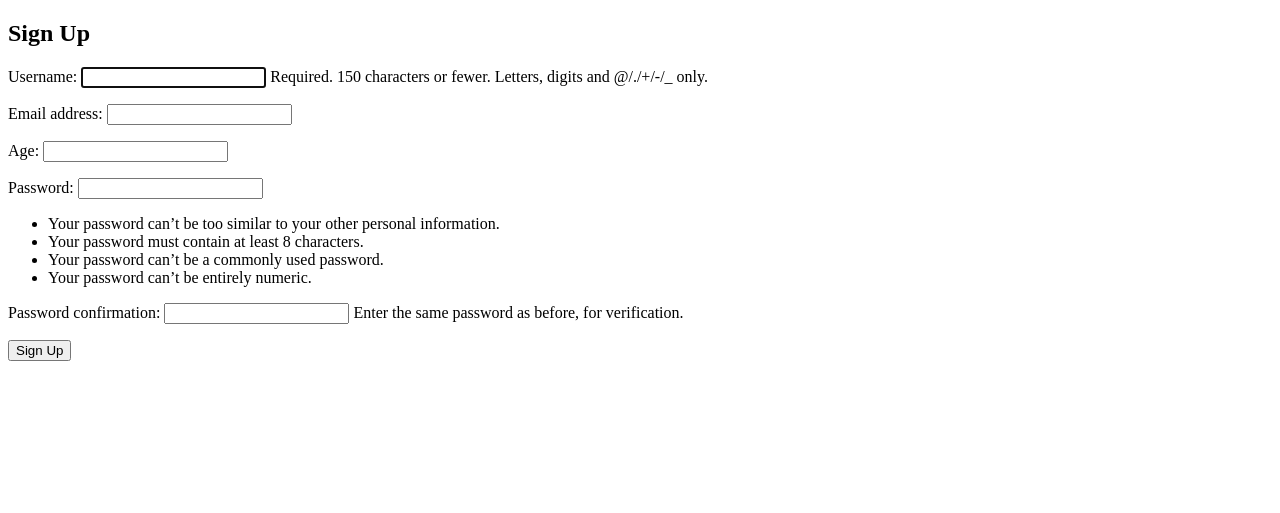
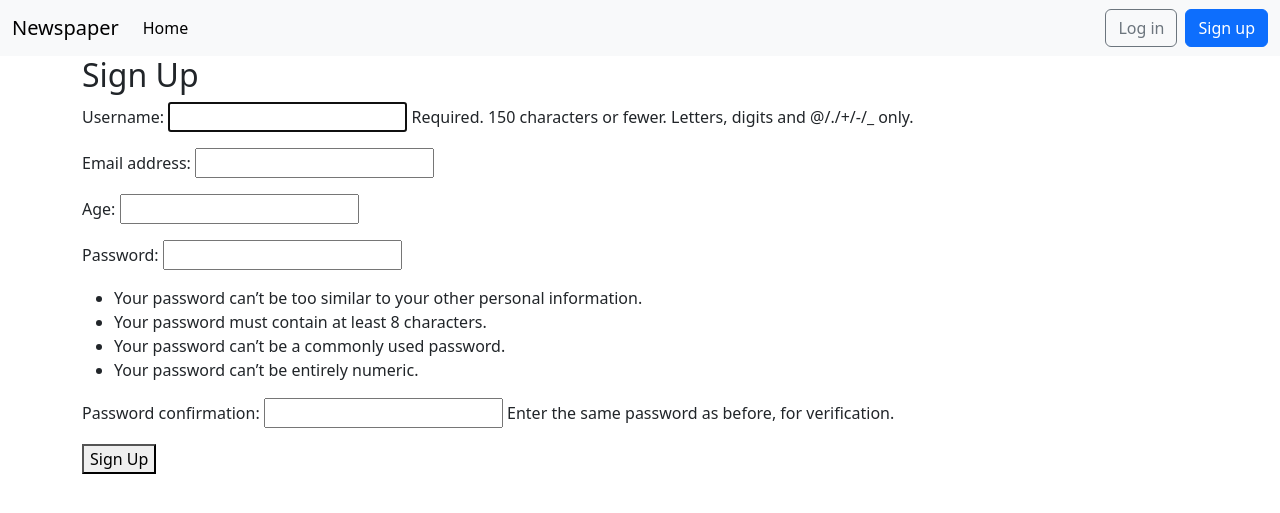
Before and after one commit to mbalandari/newspaper-pr1, a Django app: page /accounts/signup/ in a window 1280 px wide. Shown: the top 513 px of the page. Run offline with Django 5.2, Linux system fonts and the light colour scheme.

Commit message:
add bootstrap and a navbar

```diff
--- /dev/null
+++ b/pages/urls.py
@@ -0,0 +1,6 @@
+from django.urls import path
+from .views import HomePageView
+
+urlpatterns = [
+    path("", HomePageView.as_view(), name="home"),
+]
--- a/pages/views.py
+++ b/pages/views.py
@@ -1,3 +1,5 @@
-from django.shortcuts import render
+from django.views.generic import TemplateView
 
-# Create your views here.
+
+class HomePageView(TemplateView):
+    template_name = "home.html"
--- a/project_django/urls.py
+++ b/project_django/urls.py
@@ -23,5 +23,5 @@ urlpatterns = [
     path("admin/", admin.site.urls),
     path("accounts/", include("accounts.urls")),
     path("accounts/", include("django.contrib.auth.urls")),
-    path("", TemplateView.as_view(template_name="home.html"), name="home"),
+    path("", include("pages.urls")),
 ]
--- a/templates/base.html
+++ b/templates/base.html
@@ -3,14 +3,73 @@
 
 <head>
     <meta charset="utf-8">
+    <meta name="viewport" content="width=device-width, initial-scale=1">
     <title>{% block title %}Newspaper App{% endblock title %}</title>
+    <link href="https://cdn.jsdelivr.net/npm/bootstrap@5.3.6/dist/css/bootstrap.min.css" rel="stylesheet"
+        integrity="sha384-4Q6Gf2aSP4eDXB8Miphtr37CMZZQ5oXLH2yaXMJ2w8e2ZtHTl7GptT4jmndRuHDT" crossorigin="anonymous">
 </head>
 
 <body>
+    <nav class="navbar navbar-expand-lg bg-body-tertiary">
+        <div class="container-fluid">
+            <a class="navbar-brand" href="{% url 'home' %}">Newspaper</a>
+            <button class="navbar-toggler" type="button" data-bs-toggle="collapse"
+                data-bs-target="#navbarSupportedContent" aria-controls="navbarSupportedContent" aria-expanded="false"
+                aria-label="Toggle navigation">
+                <span class="navbar-toggler-icon"></span>
+            </button>
+            <div class="collapse navbar-collapse" id="navbarSupportedContent">
+                <ul class="navbar-nav me-auto mb-2 mb-lg-0">
+                    <li class="nav-item">
+                        <a class="nav-link active" aria-current="page" href="#">Home</a>
+                    </li>
+                    {% if user.is_authenticated %}
+                    <li><a href="#" class="nav-link px-2 link-dark">+ New</a></li>
+                </ul>
+                <div class="mr-auto">
+                    <ul class="navbar-nav">
+                        <li class="nav-item dropdown">
+                            <a class="nav-link dropdown-toggle" href="#" role="button" data-bs-toggle="dropdown"
+                                aria-expanded="false">
+                                {{ user.username }}
+                            </a>
+                            <ul class="dropdown-menu dropdown-menu-end">
+                                <li><a class="dropdown-item" href="{% url 'password_change' %}">
+                                        Change password</a></li>
+                                <li>
+                                    <hr class="dropdown-divider">
+                                </li>
+                                <li>
+                                    <form method="post" action="{% url 'logout' %}" style="display:inline;">
+                                        {% csrf_token %}
+                                        <button type="submit" class="btn btn-link nav-link"
+                                            style="display:inline; cursor:pointer;">Logout</button>
+                                    </form>
+                                </li>
+                            </ul>
+                        </li>
+                        {% else %}
+                    </ul>
+                </div>
+                <div class="mr-auto">
+                    <form class="form d-flex">
+                        <a href="{% url 'login' %}" class="btn btn-outline-secondary">Log in</a>
+                        <a href="{% url 'signup' %}" class="btn btn-primary ms-2">Sign up</a>
+                    </form>
+                </div>
+                {% endif %}
+            </div>
+        </div>
+    </nav>
     <main>
-        {% block content %}
-        {% endblock content %}
+        <div class="container">
+            {% block content %}
+            {% endblock content %}
+        </div>
     </main>
+    <script src="https://cdn.jsdelivr.net/npm/bootstrap@5.3.6/dist/js/bootstrap.bundle.min.js"
+        integrity="sha384-j1CDi7MgGQ12Z7Qab0qlWQ/Qqz24Gc6BM0thvEMVjHnfYGF0rmFCozFSxQBxwHKO"
+        crossorigin="anonymous"></script>
 </body>
 
 </html>
```
